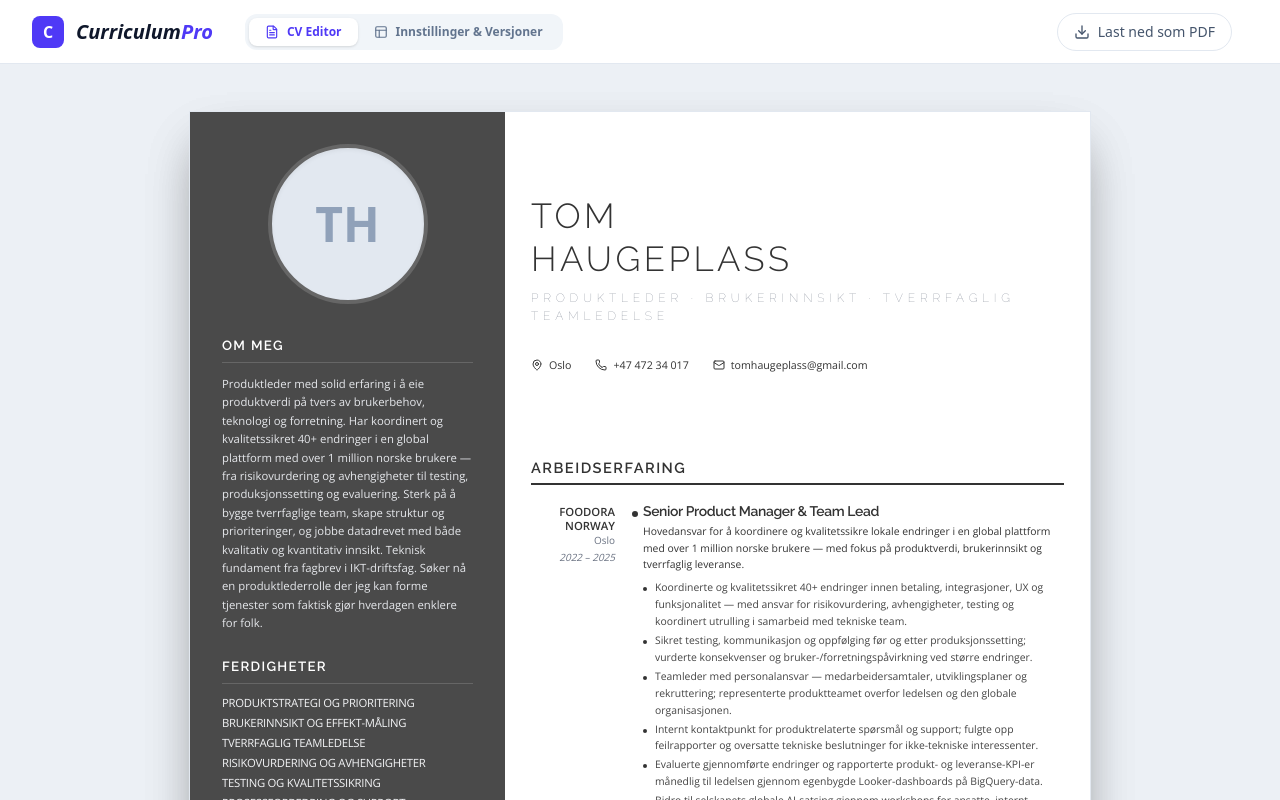
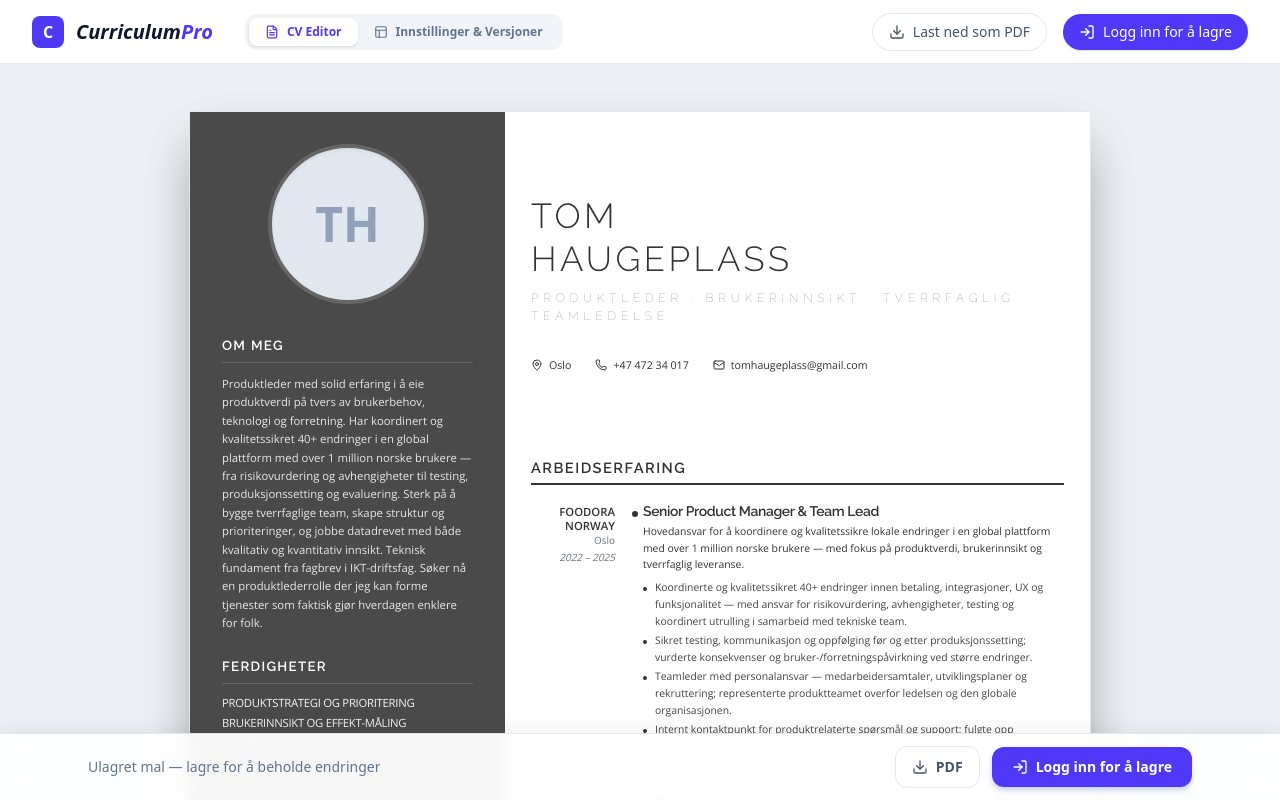
Before and after one commit to Oslotom/Resume, a React (Vite) app: page / in a window 1280 px wide. Shown: the top 800 px of the page. Built offline with nearby package versions, Linux system fonts and the light colour scheme; no server answers.

Commit message:
Add prominent save bar on CV editor page

```diff
--- a/src/App.tsx
+++ b/src/App.tsx
@@ -69,7 +69,7 @@ export default function App() {
       alert("Du må logge inn for å lagre versjoner.");
       return;
     }
-    const name = prompt("Navn på versjon (f.eks. 'Tech Focus'):");
+    const name = prompt("Navn på versjon (f.eks. 'Entur – Team Automat'):");
     if (!name) return;
 
     setIsSaving(true);
@@ -242,14 +242,18 @@ export default function App() {
               </div>
             </>
           ) : (
-            <div className="flex items-center gap-4">
-              {/* Login button removed */}
-            </div>
+            <button
+              onClick={() => signIn()}
+              className="flex items-center gap-2 px-4 py-2 bg-indigo-600 text-white rounded-full text-sm font-medium shadow-sm hover:bg-indigo-700 transition-all active:scale-95"
+            >
+              <LogIn size={16} />
+              Logg inn for å lagre
+            </button>
           )}
         </div>
       </nav>
 
-      <main className="flex-1 flex overflow-hidden print:overflow-visible print:block">
+      <main className="flex-1 flex overflow-hidden print:overflow-visible print:block pb-24">
         {/* Content View */}
         <div className="flex-1 overflow-y-auto p-12 bg-slate-200/50 scroll-smooth flex justify-center print:overflow-visible print:h-auto print:p-0 print:bg-white print:block">
           <motion.div
@@ -267,6 +271,58 @@ export default function App() {
           </motion.div>
         </div>
       </main>
+
+      {/* Floating save bar */}
+      <div className="print:hidden fixed bottom-0 left-0 right-0 z-50 bg-white/95 backdrop-blur border-t border-slate-200 shadow-[0_-4px_20px_rgba(0,0,0,0.06)]">
+        <div className="max-w-6xl mx-auto px-6 py-3 flex items-center justify-between gap-4">
+          <div className="text-sm text-slate-500 font-medium truncate">
+            {currentVersion ? (
+              <>
+                Aktiv versjon: <span className="text-indigo-700 font-bold">{currentVersion.name}</span>
+              </>
+            ) : (
+              <span>Ulagret mal — lagre for å beholde endringer</span>
+            )}
+          </div>
+          <div className="flex items-center gap-3 shrink-0">
+            <button
+              onClick={handleDownloadPdf}
+              className="flex items-center gap-2 px-4 py-2.5 bg-white border border-slate-200 text-slate-600 rounded-xl text-sm font-semibold hover:border-indigo-200 hover:text-indigo-600 transition-all"
+            >
+              <Download size={16} />
+              PDF
+            </button>
+            {user ? (
+              <>
+                <button
+                  onClick={handleSaveAsNew}
+                  disabled={isSaving}
+                  className="flex items-center gap-2 px-4 py-2.5 bg-white border border-indigo-200 text-indigo-700 rounded-xl text-sm font-semibold hover:bg-indigo-50 transition-all disabled:opacity-50"
+                >
+                  <Plus size={16} />
+                  Lagre som ny
+                </button>
+                <button
+                  onClick={handleUpdate}
+                  disabled={isSaving}
+                  className="flex items-center gap-2 px-5 py-2.5 bg-indigo-600 text-white rounded-xl text-sm font-bold shadow-md shadow-indigo-200 hover:bg-indigo-700 transition-all active:scale-95 disabled:opacity-50"
+                >
+                  <Save size={16} />
+                  {isSaving ? 'Lagrer...' : currentVersion ? 'Lagre endringer' : 'Lagre versjon'}
+                </button>
+              </>
+            ) : (
+              <button
+                onClick={() => signIn()}
+                className="flex items-center gap-2 px-5 py-2.5 bg-indigo-600 text-white rounded-xl text-sm font-bold shadow-md shadow-indigo-200 hover:bg-indigo-700 transition-all"
+              >
+                <LogIn size={16} />
+                Logg inn for å lagre
+              </button>
+            )}
+          </div>
+        </div>
+      </div>
 
       {/* Editor Modal */}
       <AnimatePresence>
```
